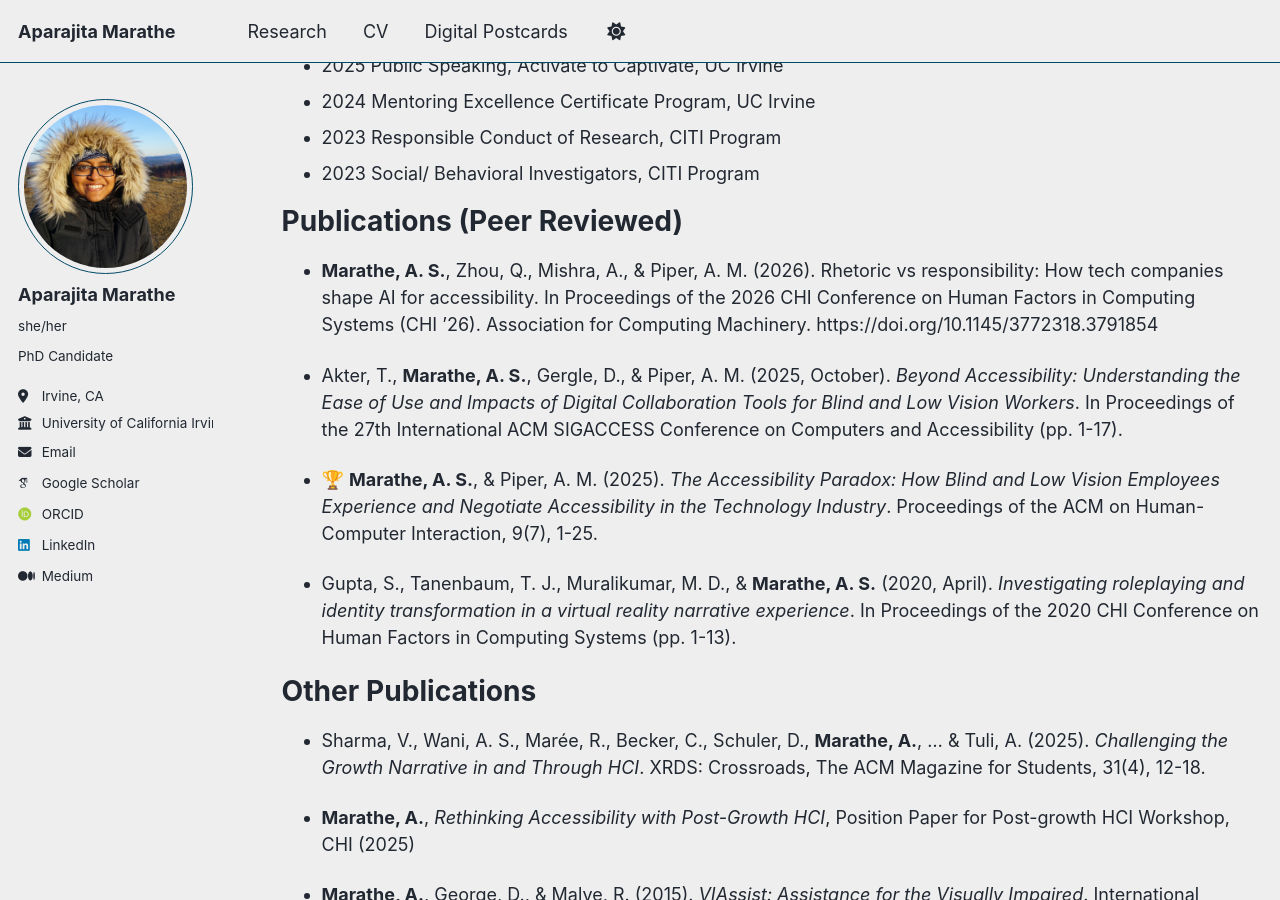
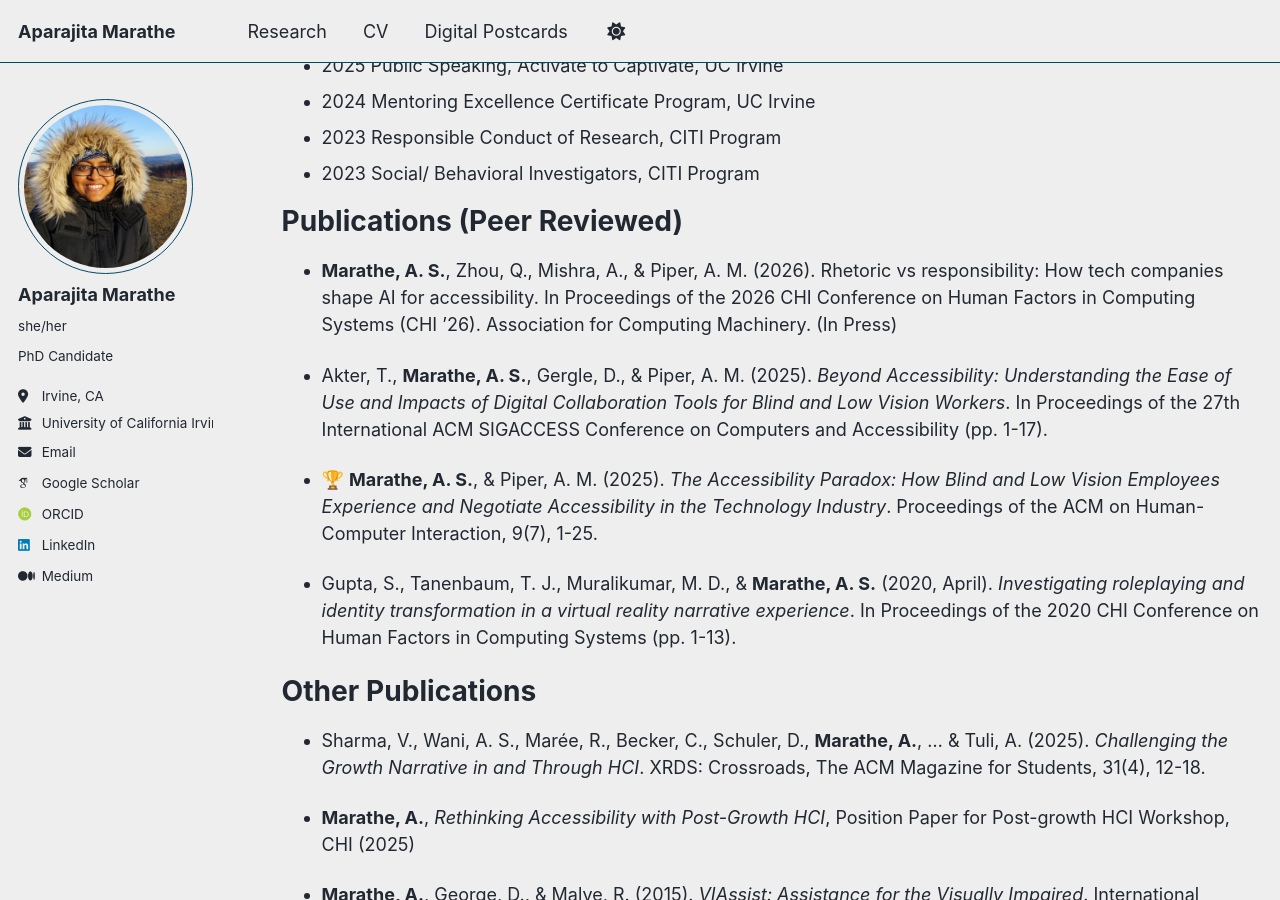
Before and after one commit to aparajitamarathe/aparajitamarathe.github.io, a Jekyll site: the page built from _pages/cv.md, in a window 1280 px wide and 900 px high, scrolled down 821 px. Built offline with Jekyll 4.4.1, drawn with Linux system fonts in a browser that asks for light colours; some web fonts are replaced.

Commit message:
Revise publication entries in CV
Updated publication details for accuracy and clarity.

```diff
--- a/_pages/cv.md
+++ b/_pages/cv.md
@@ -43,9 +43,9 @@ Certifications
 
 Publications (Peer Reviewed)
 ======
-* **Marathe, A. S.**, Zhou, Q., Mishra, A., & Piper, A. M. (2026). Rhetoric vs responsibility: How tech companies shape AI for accessibility. In Proceedings of the 2026 CHI Conference on Human Factors in Computing Systems (CHI ’26). Association for Computing Machinery. https://doi.org/10.1145/3772318.3791854
+* **Marathe, A. S.**, Zhou, Q., Mishra, A., & Piper, A. M. (2026). Rhetoric vs responsibility: How tech companies shape AI for accessibility. In Proceedings of the 2026 CHI Conference on Human Factors in Computing Systems (CHI ’26). Association for Computing Machinery. (In Press)
 
-* Akter, T., **Marathe, A. S.**, Gergle, D., & Piper, A. M. (2025, October). _Beyond Accessibility: Understanding the Ease of Use and Impacts of Digital Collaboration Tools for Blind and Low Vision Workers_. In Proceedings of the 27th International ACM SIGACCESS Conference on Computers and Accessibility (pp. 1-17).
+* Akter, T., **Marathe, A. S.**, Gergle, D., & Piper, A. M. (2025). _Beyond Accessibility: Understanding the Ease of Use and Impacts of Digital Collaboration Tools for Blind and Low Vision Workers_. In Proceedings of the 27th International ACM SIGACCESS Conference on Computers and Accessibility (pp. 1-17).
 
 * 🏆 **Marathe, A. S.**, & Piper, A. M. (2025). _The Accessibility Paradox: How Blind and Low Vision Employees Experience and Negotiate Accessibility in the Technology Industry_. Proceedings of the ACM on Human-Computer Interaction, 9(7), 1-25.
 
```
